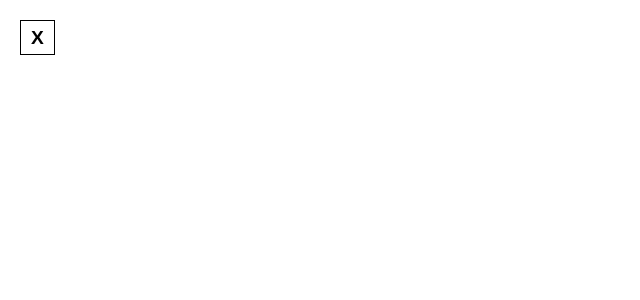
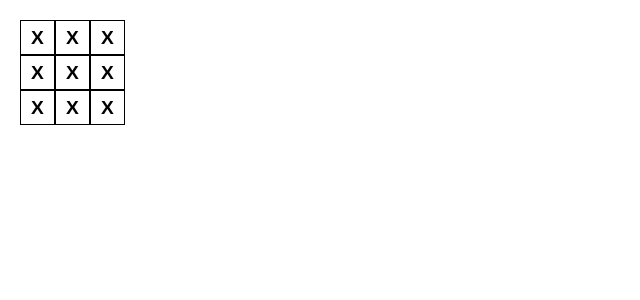
Before and after one commit to gulfaniputra/noughtx-app, a React (Vite) app: page / in a window 1280 px wide. Shown: the top 300 px of the page, without its empty margins (0-640 px from the left). Built offline with nearby package versions, Linux system fonts and the light colour scheme.

Commit message:
Wrap multiple 'Square' components with a <div>

```diff
--- a/src/App.jsx
+++ b/src/App.jsx
@@ -6,9 +6,17 @@ function Square() {
 
 function App() {
   return (
-    <>
+    <div className="board">
       <Square />
-    </>
+      <Square />
+      <Square />
+      <Square />
+      <Square />
+      <Square />
+      <Square />
+      <Square />
+      <Square />
+    </div>
   );
 }
 
--- a/src/index.css
+++ b/src/index.css
@@ -17,3 +17,10 @@ body {
   font-weight: bold;
   cursor: pointer;
 }
+
+.board {
+  display: flex;
+  flex-wrap: wrap;
+  width: 105px;
+  height: 105px;
+}
```
